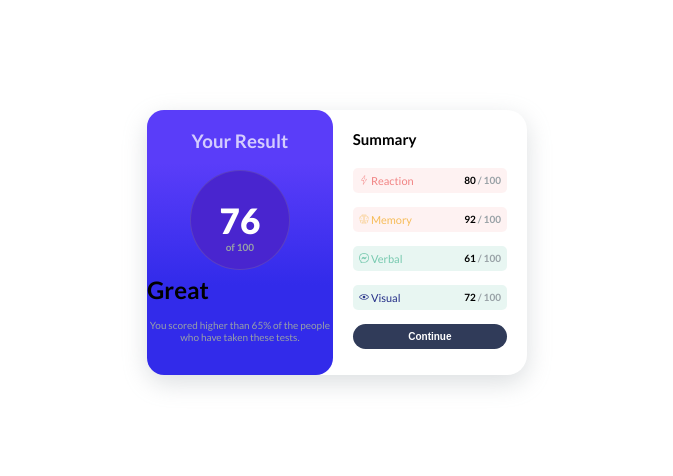
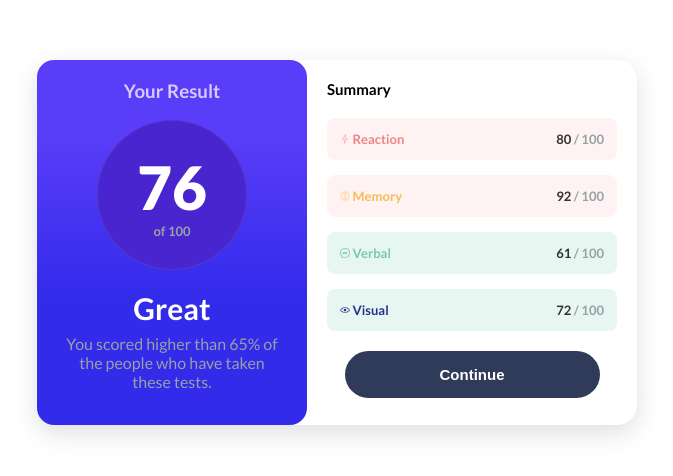
Before and after one commit to ClebSantos404/Summary-Component, a plain HTML site: page index.html in a window 1280 px wide. Shown: the part 158-634 px from the top of the page, without its empty margins (303-976 px from the left). Drawn offline with Linux system fonts and the light colour scheme.

Commit message:
:ok_hand: style: Code change

```diff
--- a/assets/css/styles.css
+++ b/assets/css/styles.css
@@ -28,8 +28,8 @@ body {
 }
 
 .container {
-  width: 380px;
-  height: 265px;
+  width: 600px;
+  height: 365px;
   flex-direction: row;
   border-radius: 20px;
   display: flex;
@@ -42,7 +42,7 @@ img {
 
 .box1 {
   height: 100%;
-  width: 220px;
+  width: 270px;
   border-radius: 17px;
   background: linear-gradient(180deg, rgba(90,61,249,1) 20%, rgba(50,43,234,1) 66%);
 }
@@ -59,47 +59,59 @@ img {
 
 .result-number {
   background: var(--bg-number);
-  border-radius: 50px;
-  border: 0.05px solid #6248bec0;
-  height: 100px;
-  width: 100px;
+  border-radius: 80px 80px 80px 80px;
+  border: 1px solid #6248be88;
+  height: 150px;
+  width: 150px;
   text-align: center;
   margin: 5px auto;
-  padding: 28px;
+  padding: 30px;
 }
 
 .result-number p {
   font-weight: 900;
-  font-size: 35px;
+  font-size: 60px;
   text-transform: uppercase;
   color: white;
+
 }
 
 .result-number span {
   display: flex;
-  font-size: 10px;
+  font-size: 13px;
   font-weight: 600;
   justify-content: center;
   color: var(--color-number);
 }
 
+h2 {
+  margin-top: 20px;
+  text-align: center;
+  color: white;
+  font-size: 30px;
+}
+
 .info {
+  display: flex;
+  justify-content: center;
+  align-items: center;
   text-align: center;
   font-size: 13px;
-  margin-top: 15px;
-  color: white;
+  margin-top: 8px;
+  color: rgba(255, 255, 255, 0.527);
 }
 
 .info p {
-  font-size: 10px;
-  margin-top: 8px;
+  text-align: center;
+  width: 220px;
+  font-size: 16px;
   color: var(--color-number);
   font-weight: 500;
 }
 
 .box2 {
   height: 100%;
-  width: 230px;
+  width: 330px;
   border-radius: 0 17px 17px 0;
 }
 
@@ -110,50 +122,46 @@ img {
 
 .results {
   display: flex;
-  font-size: 11px;
+  font-size: 13px;
   flex-direction: column;
   margin: 20px;
   transition: cubic-bezier(0.165, 0.84, 0.44, 1) 1s;
 }
 
+.reaction, .memory, .verbal, .visual {
+  border-radius: 8px;
+  padding: 13px;
+  margin-bottom: 15px;
+  font-weight: 700;
+}
+
 .reaction {
   display: flex;
   background: #f8adad2a;
-  border-radius: 5px;
-  padding: 6px;
   justify-content: space-between;
   color: var(--color-reaction);
-  margin-bottom: 14px;
 }
 
 .memory {
   display: flex;
   background: #f8adad2a;
-  padding: 6px;
-  border-radius: 5px;
   justify-content: space-between;
   color: var(--color-memory);
-  margin-bottom: 14px;
 }
 
 .verbal {
   display: flex;
   background: #76c9af2a;
-  padding: 6px;
-  border-radius: 5px;
   justify-content: space-between;
   color: var(--color-verbal);
-  margin-bottom: 14px;
 }
 
 .visual {
   display: flex;
   background: #76c9af2a;
-  padding: 6px;
-  border-radius: 5px;
   justify-content: space-between;
   color: var(--color-visual);
-  margin-bottom: 14px;
+  margin-bottom: 20px;
 }
 
 .btn {
@@ -164,13 +172,13 @@ img {
 
 .btn button {
   cursor: pointer;
-  padding: 7px 55px;
-  border-radius: 15px;
+  padding: 15px 95px;
+  border-radius: 25px;
   border: none;
   background: var(--bg-btn);
   color: white;
   font-weight: 600;
-  font-size: 10px;
+  font-size: 15px;
 }
 
 .btn button:hover {
@@ -178,9 +186,9 @@ img {
 }
 
 .modify-number {
-  color: black;
-  font-weight: 600;
-  font-size: 10px;
+  color: rgba(0, 0, 0, 0.801);
+  font-weight: 700;
+  font-size: 13px;
 }
 
 .m2 {
```
